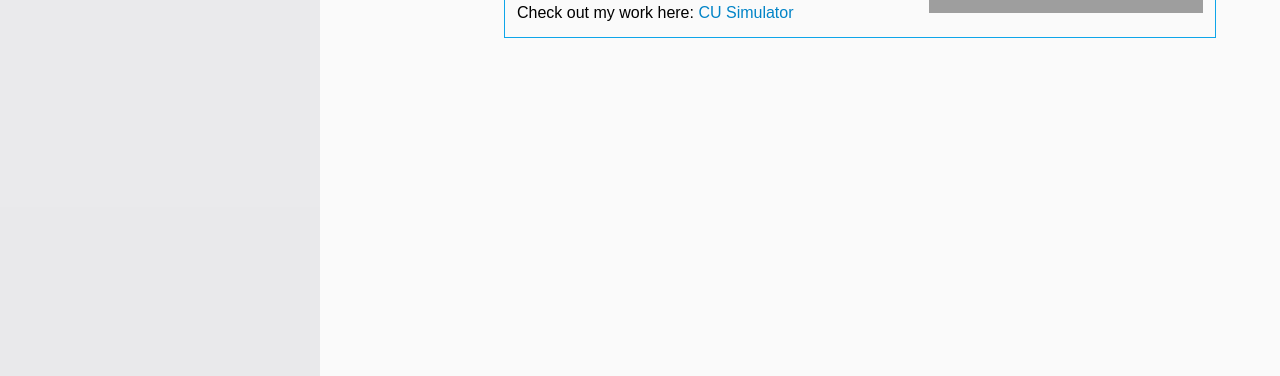
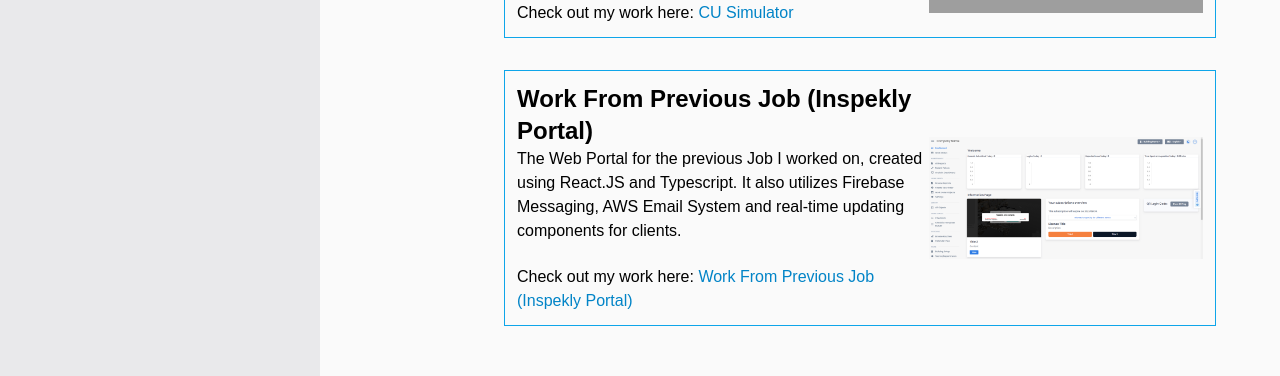
Before and after one commit to KelvinChim-ComSci/portfolio, a Next.js app: page /work in a window 1280 px wide. Shown: the part 302-678 px from the top of the page. Built offline with nearby package versions, Linux system fonts and the light colour scheme; grey boxes are pictures that could not be loaded.

Commit message:
update work

```diff
--- a/components/workForm.tsx
+++ b/components/workForm.tsx
@@ -31,7 +31,7 @@
         <div className="absolute basis-1/5 bottom-0 left-0">
           <div>
             Check out my work here:&nbsp;
-            <a href={link.href}>
+            <a href={link?.href ?? undefined}>
               <span className="cursor-pointer text-sky-600">{title}</span>
             </a>
           </div>
--- a/database/workItems.tsx
+++ b/database/workItems.tsx
@@ -1,6 +1,6 @@
 export interface work {
   title: string;
-  link: URL;
+  link?: URL;
   description: string;
   img?: string;
 }
@@ -13,4 +13,10 @@
       The project utilized MERN stack and various node modules to create a simple web game, which also includes instant messaging.`,
     img: "CUSimulator",
   },
+  {
+    title: "Work From Previous Job (Inspekly Portal)",
+    description: `The Web Portal for the previous Job I worked on, created using React.JS and Typescript.
+    It also utilizes Firebase Messaging, AWS Email System and real-time updating components for clients.`,
+    img: "prevJobExample",
+  },
 ];
```
Also changed, not shown: public/static/images/prevJobExample.png (added), 1 other file (tests, documents, lock files or other folders).
